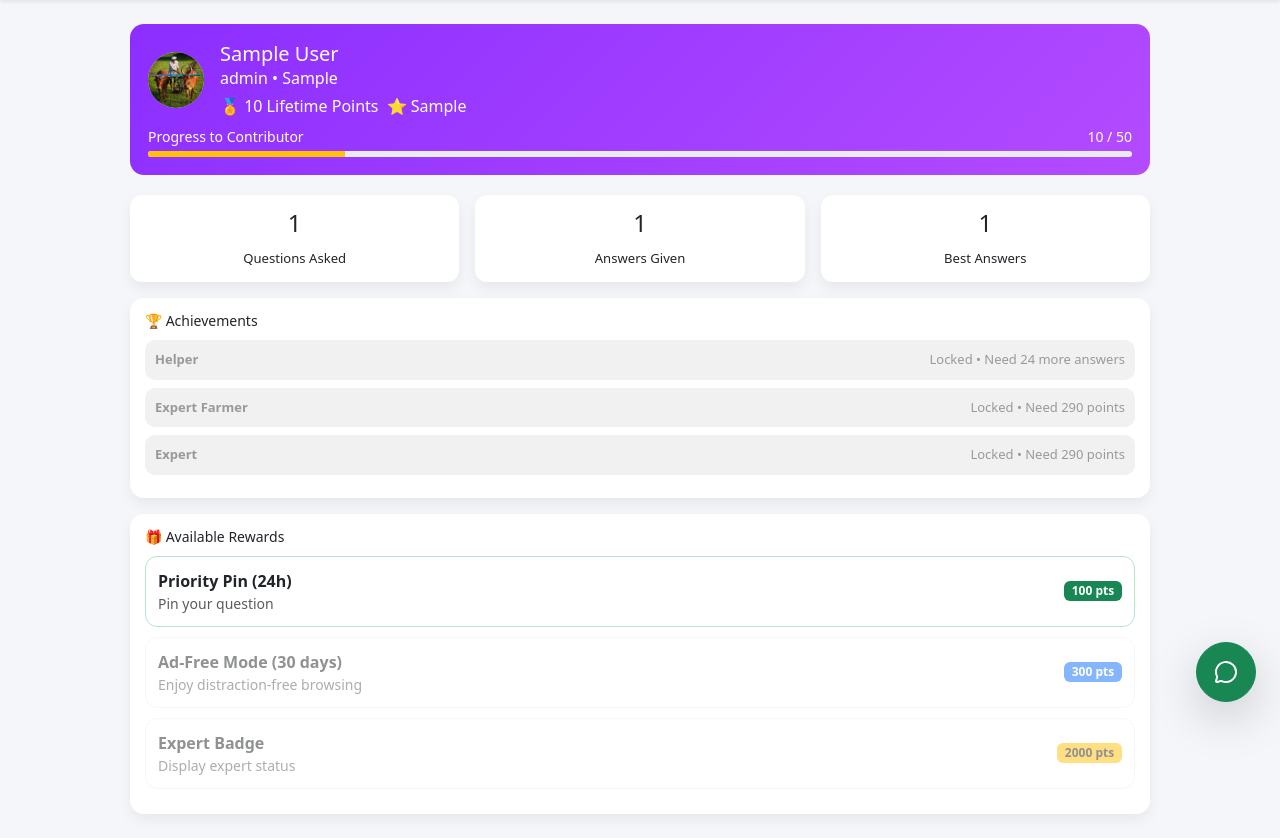
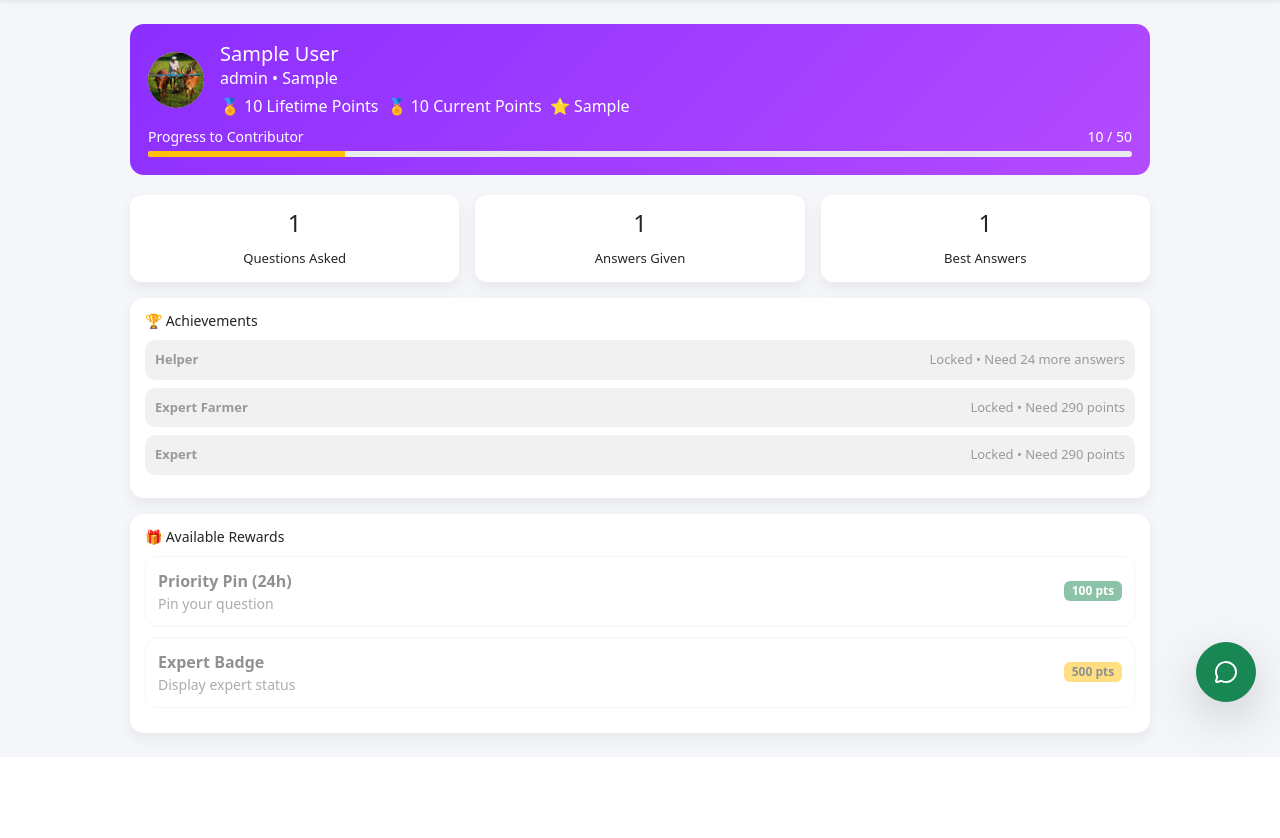
Before and after one commit to Mitesh0101/BioGrow, a Flask app: page /profile in a window 1280 px wide. Shown: the part 74-912 px from the top of the page. After the commit the page ends 825 px from the top, so only its background shows below. Run offline with Flask 3, Linux system fonts and the light colour scheme; the visitor is signed in with stand-in values (Sample User, id 1); tables that the repository leaves empty hold one stand-in row (values such as "Sample post"); parts of the project's set-up code (start-up, migrations or seed data) failed here and were passed over; some libraries are stand-ins or nearby versions.

Commit message:
Added Points data to profile

```diff
--- a/templates/Profile/profile.html
+++ b/templates/Profile/profile.html
@@ -27,6 +27,7 @@
 
                     <div class="d-flex gap-2 mt-1">
                         <span>🏅 {{ user.lifetime_points }} Lifetime Points </span>
+                        <span>🏅 {{ user.points }} Current Points </span>
                         <span>⭐ {{ user.badge }}</span>
                     </div>
                 </div>
@@ -118,7 +119,7 @@
         <div class="section-card mt-3">
             <h6 class="section-title">🎁 Available Rewards</h6>
 
-            <div class="reward green">
+            <div class="reward {% if user.points < 100 %}locked{% else %}green{% endif %}">
                 <div>
                     <strong>Priority Pin (24h)</strong>
                     <div class="small text-muted">Pin your question</div>
@@ -126,20 +127,12 @@
                 <span class="badge bg-success">100 pts</span>
             </div>
 
-            <div class="reward {% if user.points < 300 %}locked{% endif %}">
-                <div>
-                    <strong>Ad-Free Mode (30 days)</strong>
-                    <div class="small text-muted">Enjoy distraction-free browsing</div>
-                </div>
-                <span class="badge bg-primary">300 pts</span>
-            </div>
-
-            <div class="reward {% if user.points < 500 %}locked{% endif %}">
+            <div class="reward {% if user.points < 500 %}locked{% else %}green{% endif %}">
                 <div>
                     <strong>Expert Badge</strong>
                     <div class="small text-muted">Display expert status</div>
                 </div>
-                <span class="badge bg-warning text-dark">2000 pts</span>
+                <span class="badge bg-warning text-dark">500 pts</span>
             </div>
         </div>
 
```
